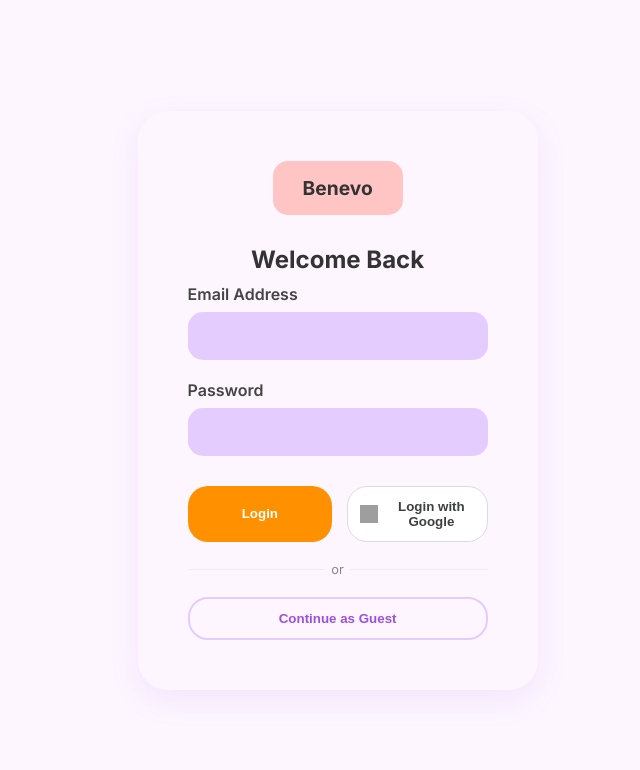
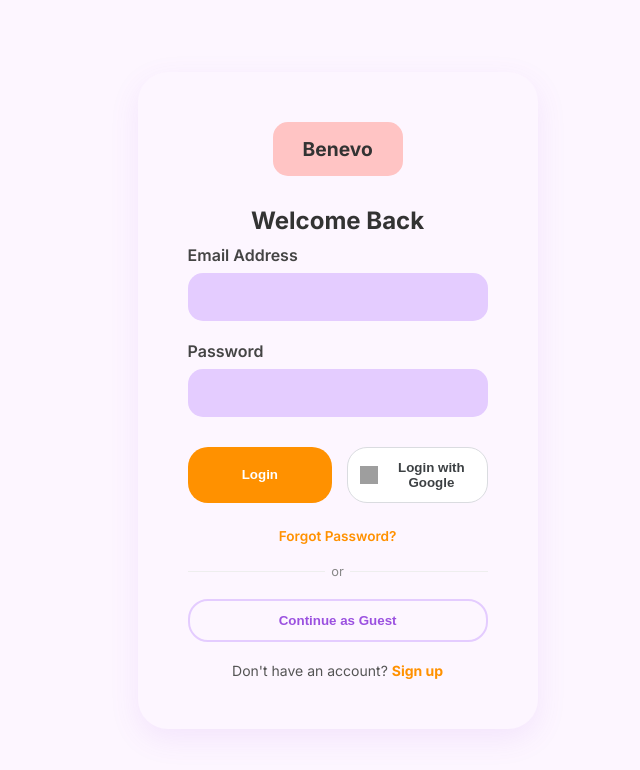
Before and after one commit to umdInnovationSp26/Gather-Donation, an Angular app in the folder gather-donations-fe/: page /login in a window 1280 px wide. Shown: the top 770 px of the page, without its empty margins (640-1280 px from the left). Built offline with nearby package versions, Linux system fonts and the light colour scheme; grey boxes are pictures that could not be loaded.

Commit message:
added forgot password and sign up buttons

```diff
--- a/gather-donations-fe/src/app/login/login.css
+++ b/gather-donations-fe/src/app/login/login.css
@@ -111,7 +111,7 @@
   display: flex;
   align-items: center;
   justify-content: center;
-  gap: 10px; /* Space between logo and text */
+  gap: 10px;
   cursor: pointer;
   transition: background-color 0.2s;
 }
@@ -173,3 +173,20 @@
   background-color: var(--input-bg);
   color: var(--btn-secondary-text);
 }
+
+.login-footer {
+    text-align: center;
+    margin-top: 20px;
+    font-size: 14px;
+    color: #555;
+}
+
+.login-footer a {
+    color: var(--btn-primary-bg);
+    text-decoration: none;
+    font-weight: bold;
+}
+
+.login-footer a:hover {
+    text-decoration: underline;
+}
--- a/gather-donations-fe/src/app/login/login.html
+++ b/gather-donations-fe/src/app/login/login.html
@@ -1,4 +1,6 @@
+
 <div class="login-page">
+
   <div class="login-card">
     <div class="logo-box">Benevo</div>
     <h2>Welcome Back</h2>
@@ -22,9 +24,16 @@
         </button>
       </div>
     </form>
-
+    <div class="forgot-pass"> Forgot Password? </div>
     <div class="divider"><span>or</span></div>
 
     <button class="btn-guest" (click)="handleGuestLogin()">Continue as Guest</button>
+
+
+    <div class="login-footer">
+      <p>Don't have an account? <a href="signup.html">Sign up</a></p>
+    </div>
+
+
   </div>
 </div>
```
Also changed, not shown: gather-donations-fe/src/app/login/oliver-streit-9cz0ZyiD1OI-unsplash.jpg (added).
